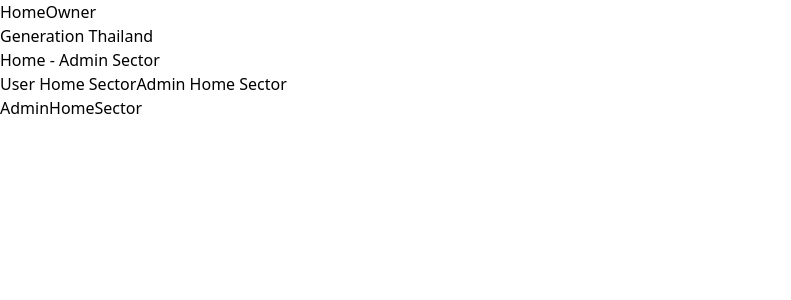
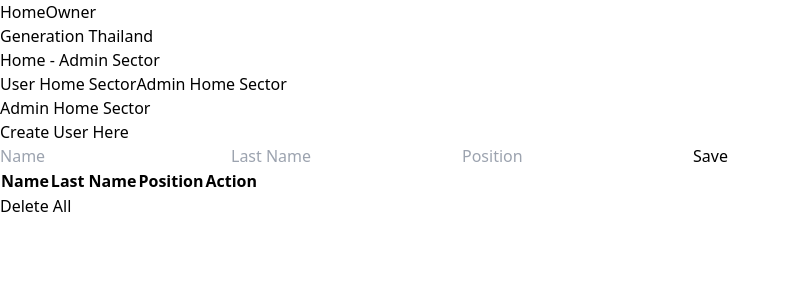
Before and after one commit to Nuttipol-Rudeekunrungroj/21-Nuttipol-react, a React (Vite) app: page / in a window 1280 px wide. Both pictures are taken after a click on the button "Admin Home Sector". Shown: the top 300 px of the page, without its empty margins (0-791 px from the left). Built offline with nearby package versions, Linux system fonts and the light colour scheme.

Commit message:
Home Page - Admin

```diff
--- a/src/components/AdminHomeSector.jsx
+++ b/src/components/AdminHomeSector.jsx
@@ -1,9 +1,103 @@
-import React from 'react'
+import React, { useState } from "react";
 
-function AdminHomeSector() {
+function AdminHomeSector({ employees, setEmployees }) {
+  const [newEmployee, setNewEmployee] = useState({
+    name: "",
+    lastName: "",
+    position: "",
+  });
+
+  const handleChange = (e) => {
+    const { name, value } = e.target;
+    setNewEmployee({ ...newEmployee, [name]: value });
+  };
+
+  const handleSave = () => {
+    setEmployees([...employees, { ...newEmployee, action: "" }]);
+    setNewEmployee({ name: "", lastName: "", position: "" });
+  };
+
+  const toggleDeleteAction = (index) => {
+    const updatedEmployees = employees.map((employee, i) =>
+      i === index
+        ? { ...employee, action: employee.action === "delete" ? "" : "delete" }
+        : employee
+    );
+    setEmployees(updatedEmployees);
+  };
+
+  const handleDelete = () => {
+    setEmployees(employees.filter((employee) => employee.action !== "delete"));
+  };
+
   return (
-    <div>AdminHomeSector</div>
-  )
+    <div>
+      <h1>Admin Home Sector</h1>
+      <div>
+        <h2>Create User Here</h2>
+        <input
+          type="text"
+          name="name"
+          value={newEmployee.name}
+          onChange={handleChange}
+          placeholder="Name"
+        />
+        <input
+          type="text"
+          name="lastName"
+          value={newEmployee.lastName}
+          onChange={handleChange}
+          placeholder="Last Name"
+        />
+        <input
+          type="text"
+          name="position"
+          value={newEmployee.position}
+          onChange={handleChange}
+          placeholder="Position"
+        />
+        <button onClick={handleSave}>Save</button>
+
+        <table>
+          <thead>
+            <tr>
+              <th>Name</th>
+              <th>Last Name</th>
+              <th>Position</th>
+              <th>Action</th>
+            </tr>
+          </thead>
+          <tbody>
+            {employees.map((employee, index) => (
+              <tr
+                key={index}
+                className={
+                  employee.action === "delete" ? "text-red-500" : "text-black"
+                }
+              >
+                <td>{employee.name}</td>
+                <td>{employee.lastName}</td>
+                <td>{employee.position}</td>
+                <td>
+                  <button
+                    onClick={() => toggleDeleteAction(index)}
+                    className={
+                      employee.action === "delete"
+                        ? "text-red-500"
+                        : "text-black"
+                    }
+                  >
+                    Delete?
+                  </button>
+                </td>
+              </tr>
+            ))}
+          </tbody>
+        </table>
+        <button onClick={handleDelete}>Delete All</button>
+      </div>
+    </div>
+  );
 }
 
-export default AdminHomeSector
+export default AdminHomeSector;
--- a/src/pages/Home.jsx
+++ b/src/pages/Home.jsx
@@ -1,4 +1,4 @@
-import React, { useState } from "react";
+import React, { useState,useEffect } from "react";
 import NavBarUserAdmin from "../components/NavBarUserAdmin";
 import AdminHomeSector from "../components/AdminHomeSector";
 import UserHomeSector from "../components/UserHomeSector";
@@ -6,6 +6,28 @@
 function Home() {
   const [sector, setSector] = useState("");
   const [employees, setEmployees] = useState([]);
+  const [isInitialLoad, setIsInitialLoad] = useState(true);
+
+  useEffect(() => {
+    const savedEmployees = localStorage.getItem("employees");
+    if (savedEmployees) {
+      try {
+        setEmployees(JSON.parse(savedEmployees));
+      } catch (error) {
+        console.error("Error parsing tasks from localStorage:", error);
+        setEmployees([]); // Fallback to an empty array if parsing fails
+      }
+    }
+    setIsInitialLoad(false); // Mark initial load as complete
+  }, []);
+
+
+  useEffect(() => {
+    if (!isInitialLoad) {
+      localStorage.setItem("employees", JSON.stringify(employees));
+    }
+  }, [employees, isInitialLoad]);
+
   const header = () => {
     if (sector === "admin") {
       return "Home - Admin Sector";
```
